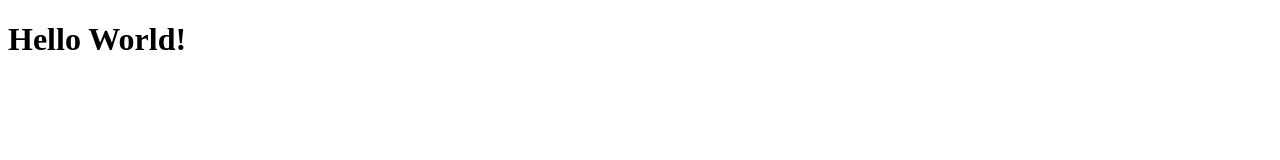
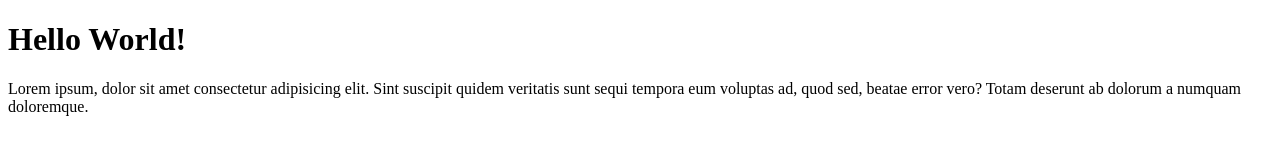
Before and after one commit to PrawiraRama/Rama-git-test, a plain HTML site: page index.html in a window 1280 px wide. Drawn offline with Linux system fonts and the light colour scheme.

Commit message:
menambahkan paragraf

```diff
--- a/index.html
+++ b/index.html
@@ -8,5 +8,7 @@
 </head>
 <body>
     <h1>Hello World!</h1>
+
+    <p>Lorem ipsum, dolor sit amet consectetur adipisicing elit. Sint suscipit quidem veritatis sunt sequi tempora eum voluptas ad, quod sed, beatae error vero? Totam deserunt ab dolorum a numquam doloremque.</p>
 </body>
 </html>
```
Also changed, not shown: 1 other file.
